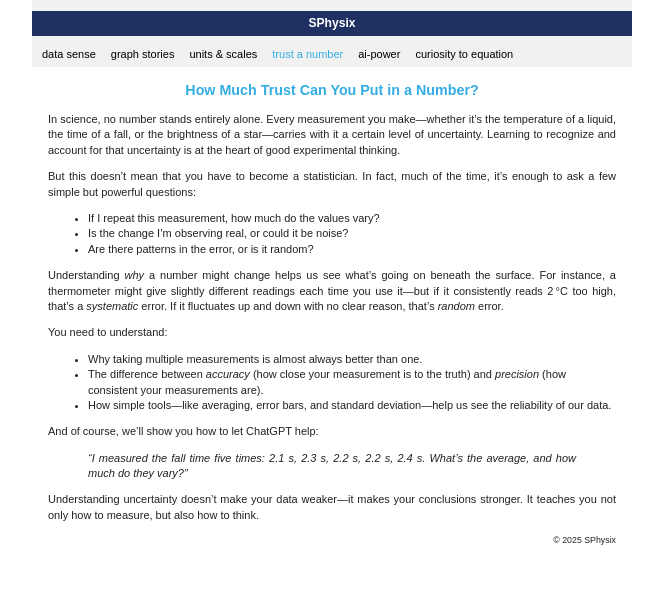
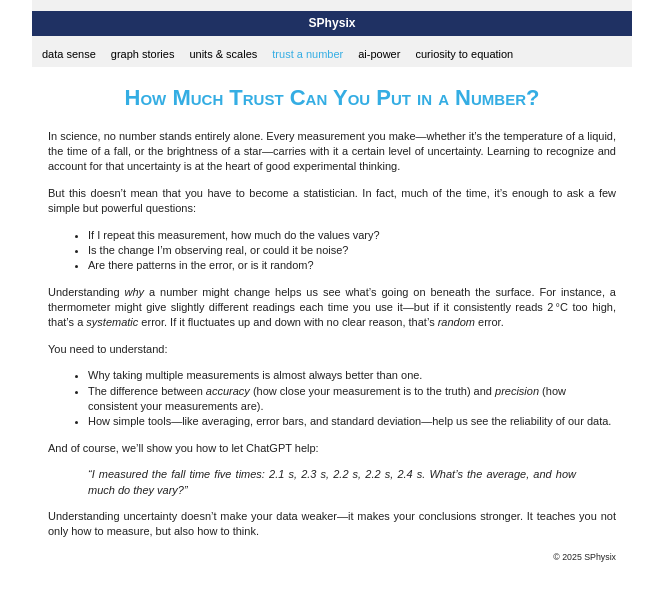
Before and after one commit to rplano/sphysix, a Jekyll site: the page built from chapters/2_4_Trust.md, in a window 1280 px wide. Shown: the top 601 px of the page, without its empty margins (308-971 px from the left). Built offline with Jekyll 4.4.1, drawn with Linux system fonts in a browser that asks for light colours.

```diff
--- a/chapters/2_4_Trust.md
+++ b/chapters/2_4_Trust.md
@@ -3,7 +3,7 @@ layout: default
 title: 2.4 How to Trust a Number
 ---
 
-## How Much Trust Can You Put in a Number?
+# How Much Trust Can You Put in a Number?
 
 In science, no number stands entirely alone. Every measurement you make—whether it's the temperature of a liquid, the time of a fall, or the brightness of a star—carries with it a certain level of uncertainty. Learning to recognize and account for that uncertainty is at the heart of good experimental thinking.
 
```
